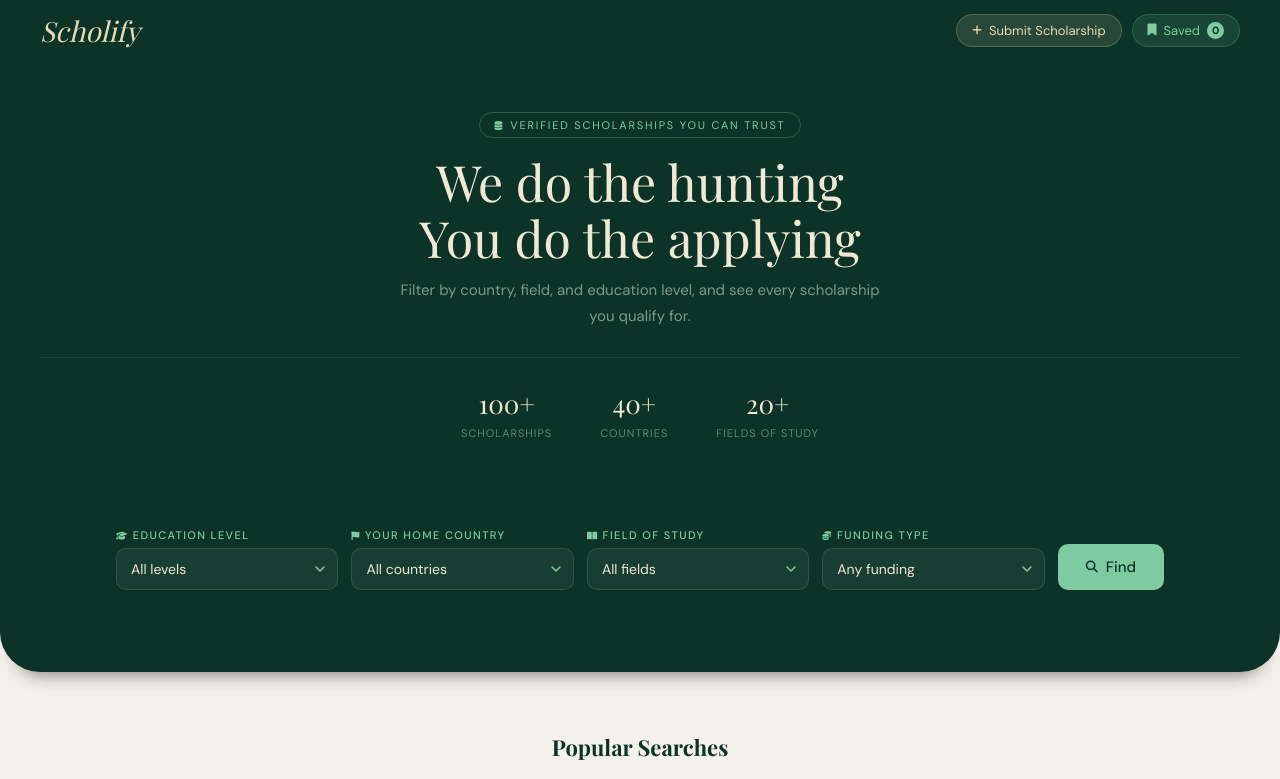
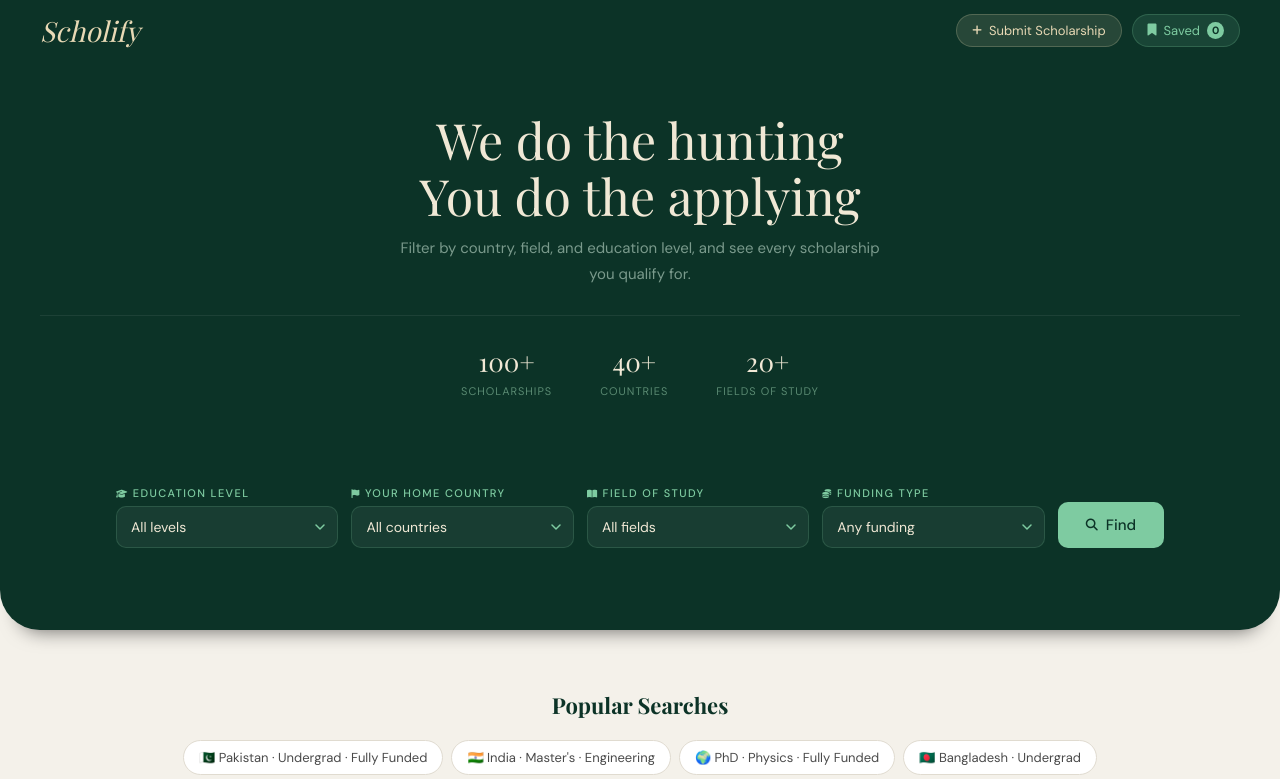
Before and after one commit to esha-rafique/Scholify, a plain HTML site: page index.html in a window 1280 px wide. Shown: the top 779 px of the page. Drawn offline with nearby package versions, Linux system fonts and the light colour scheme; a web font is replaced by a local one.

Commit message:
Remove verified scholarships message from hero section
Removed the verified scholarships message from the hero section.

```diff
--- a/index.html
+++ b/index.html
@@ -133,9 +133,6 @@
 <!-- ========== HERO ========== -->
 
 <section class="hero">
-    <div class="pill">
-        <i class="fa-solid fa-database" style="font-size: 9px;"></i> Verified scholarships you can trust
-    </div>
     <h1>We do the hunting <br> You do the applying</h1>
     <p>Filter by country, field, and education level, and see every scholarship you qualify for.</p>
     <div class="hero-stats">
```
